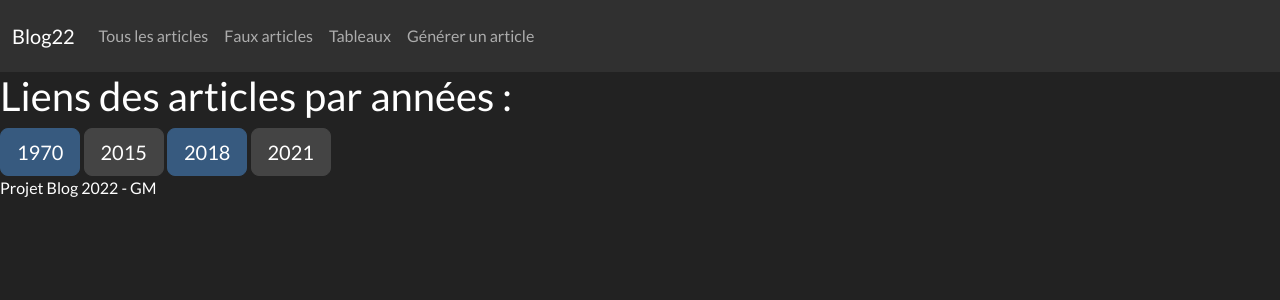
After one commit to GuillaumeMalecha/blog2022, a Symfony app: template templates/home/index.html.twig in a window 1280 px wide. The commit adds this page. Shown: the top 300 px of the page. Run offline with Twig, Linux system fonts and the light colour scheme; the template is opened without the code that fills it, so the values that code supplies are empty; some libraries are stand-ins or nearby versions.

Commit message:
home show by year ok

```diff
--- a/templates/article/show.html.twig
+++ b/templates/article/show.html.twig
@@ -6,8 +6,9 @@
 
         <h1>Article : {{ article.titre }} </h1>
         <h4>Date de rédaction : {{ article.dateCreation|date("d/m/Y") }} </h4>
+        <img src="https://picsum.photos/500/300">
         <p>Contenu : {{ article.contenu }} </p>
-        <h4>Vote formaté en string {{ article.votesString }} </h4>
+        {# <h4>Vote formaté en string {{ article.votesString }} </h4>  #}
         <form action="{{ path('article_vote', { id: article.id }) }}" method="POST">
                 <div class="vote-arrows vote-arrows-alt flex-fill pt-2" style="min-width: 90px;">
                         <button class="vote-up btn btn-link" name="direction" value="up"><i class="fa fa-solid fa-heart"></i></button>
--- a/templates/base.html.twig
+++ b/templates/base.html.twig
@@ -14,7 +14,7 @@
 </head>
 <nav class="navbar navbar-expand-lg navbar-dark bg-dark">
     <div class="container-fluid">
-        <a class="navbar-brand" href="#">Blog22</a>
+        <a class="navbar-brand" href="{{ path ('home') }}">Blog22</a>
         <button class="navbar-toggler" type="button" data-bs-toggle="collapse" data-bs-target="#navbarColor02"
                 aria-controls="navbarColor02" aria-expanded="false" aria-label="Toggle navigation">
             <span class="navbar-toggler-icon"></span>
@@ -22,7 +22,12 @@
         <div class="collapse navbar-collapse" id="navbarColor02">
             <ul class="navbar-nav me-auto">
                 <li class="nav-item">
-                    <a class="nav-link active" href="{{ path ('app_article') }}">Articles
+                    <a class="nav-link" href="{{ path ('allArticles') }}">Tous les articles
+                        <span class="visually-hidden">(current)</span>
+                    </a>
+                </li>
+                <li class="nav-item">
+                    <a class="nav-link" href="{{ path ('app_article') }}">Faux articles
                         <span class="visually-hidden">(current)</span>
                     </a>
                 </li>
--- /dev/null
+++ b/templates/home/index.html.twig
@@ -0,0 +1,13 @@
+{% extends 'base.html.twig' %}
+
+{% block title %}Hello Blog!{% endblock %}
+
+{% block body %}
+
+    <h2>Liens des articles par années :</h2>
+    <a type="button" class="btn btn-lg btn-primary" href="{{ path ('showByYear', {year:'1970'}) }}">1970</a>
+    <a type="button" class="btn btn-lg btn-secondary" href="{{ path ('showByYear', {year:'2015'}) }}">2015</a>
+    <a type="button" class="btn btn-lg btn-primary" href="{{ path ('showByYear', {year:'2018'}) }}">2018</a>
+    <a type="button" class="btn btn-lg btn-secondary" href="{{ path ('showByYear', {year:'2021'}) }}">2021</a>
+
+{% endblock %}
```
Also changed, not shown: src/Controller/ArticleController.php (+27 -5 lines), src/Controller/HomeController.php (added, +25 -0 lines), src/Repository/ArticleRepository.php (+16 -17 lines), templates/article/showmulti.html.twig (+5 -2 lines).
